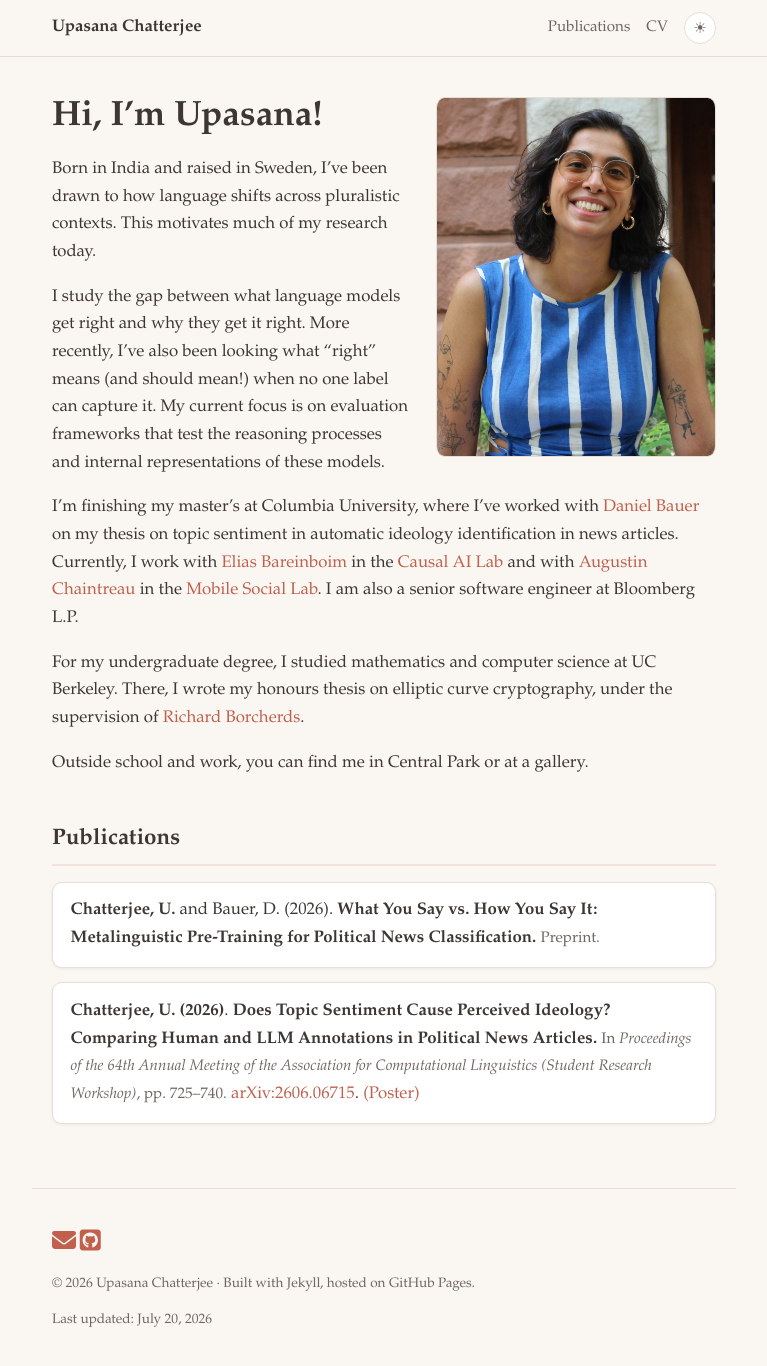
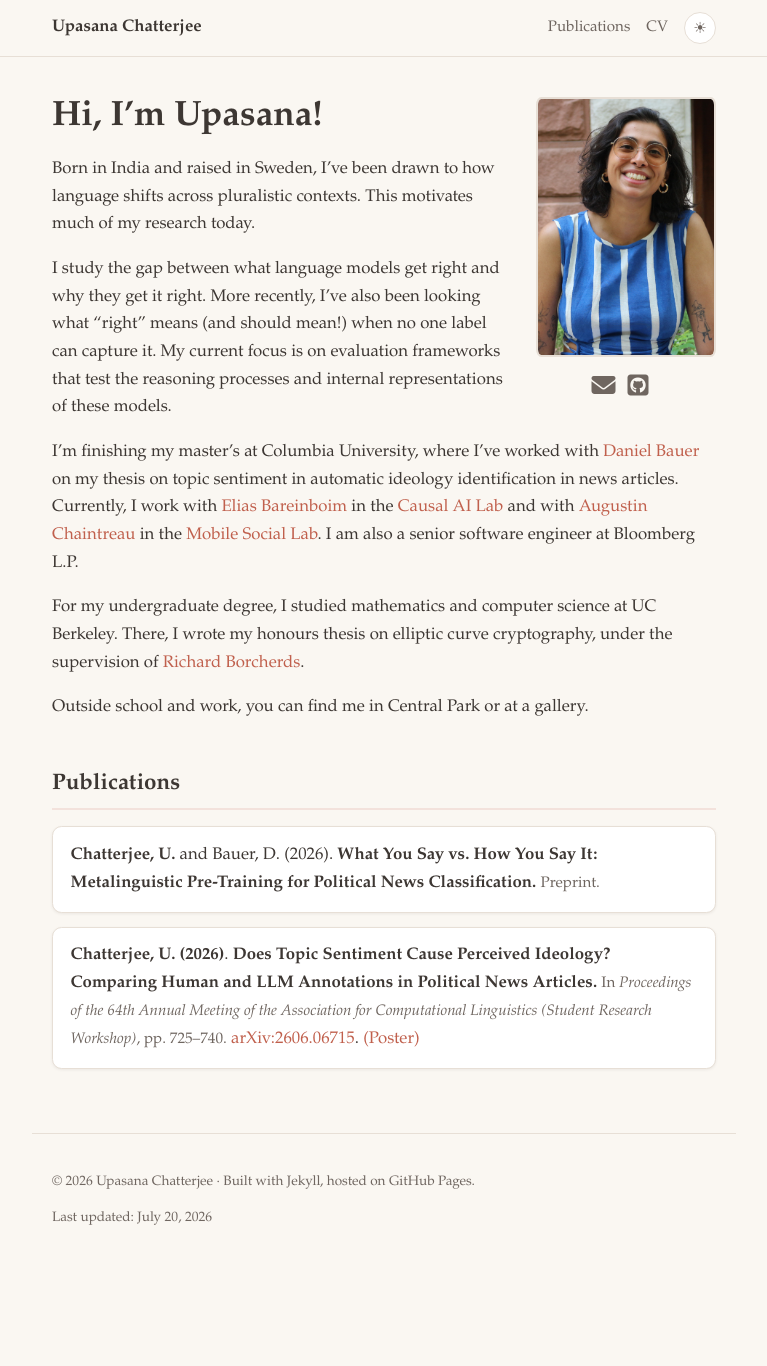
Before and after one commit to upasanachatterjee/upasanachatterjee.github.io, a Jekyll site: the page built from index.md, in a window 1280 px wide and 1386 px high. Shown: the top 1366 px of the window, without its empty margins (256-1023 px from the left). Built offline with Jekyll 4.4.1, drawn with Linux system fonts in a browser that asks for light colours; nearby versions of some CDN libraries.

Commit message:
update styling

```diff
--- a/_layouts/default.html
+++ b/_layouts/default.html
@@ -36,11 +36,6 @@
   </main>
 
   <footer class="site-footer">
-    <p>
-      <a href="mailto:uc2143@columbia.edu"><i class="fa-solid fa-envelope" style="font-size:24px"></i></a>
-      <a href="https://github.com/upasanachatterjee"><i class="fa-brands fa-square-github" style="font-size:24px"></i></a>
-      <a href="https://www.linkedin.com/in/upasanachatterjee1"><i class="fa-brands fa-square-linkedin" aria-hidden="true" style="font-size:24px"></i></a>
-    </p>
     <p class="footnote">&copy; {{ site.time | date: "%Y" }} {{ site.author }} · Built with Jekyll, hosted on GitHub Pages.</p>
     <p class="footnote">Last updated: {{ site.time | date: "%B %-d, %Y" }}</p>
   </footer>
--- a/assets/css/style.css
+++ b/assets/css/style.css
@@ -196,11 +196,11 @@ h3 {
 }
 
 .hero-photo {
-  width: 280px;
-  height: 360px;
+  width: 180px;
+  height: 260px;
   border-radius: 3%;
   background: var(--bg-raised);
-  border: 1px solid var(--border);
+  border: 2px solid var(--border);
   display: flex;
   align-items: center;
   justify-content: center;
@@ -211,6 +211,25 @@ h3 {
   float: right;
   margin-left: 1.5rem;
   margin-bottom: 1rem;
+}
+
+.hero-icons {
+  display: flex;
+  justify-content: center;
+  gap: 0.75rem;
+  float: right;
+  clear: right;
+  width: 180px;
+  margin-left: 1.5rem;
+  margin-bottom: 1rem;
+}
+
+.hero-icons a {
+  color: var(--text-soft);
+}
+
+.hero-icons a:hover {
+  color: var(--accent);
 }
 
 .hero .tagline {
--- a/index.md
+++ b/index.md
@@ -6,6 +6,12 @@ title: Upasana Chatterjee
 <div class="hero" markdown="1">
 
 <div class="hero-photo"><img src="{{ '/assets/photo.JPG' | relative_url }}" alt="Upasana Chatterjee"></div>
+
+<div class="hero-icons">
+  <a href="mailto:uc2143@columbia.edu"><i class="fa-solid fa-envelope" style="font-size:24px"></i></a>
+  <a href="https://github.com/upasanachatterjee"><i class="fa-brands fa-square-github" style="font-size:24px"></i></a>
+  <a href="https://www.linkedin.com/in/upasanachatterjee1"><i class="fa-brands fa-square-linkedin" aria-hidden="true" style="font-size:24px"></i></a>
+</div>
 
 # Hi, I'm Upasana!
 
```
